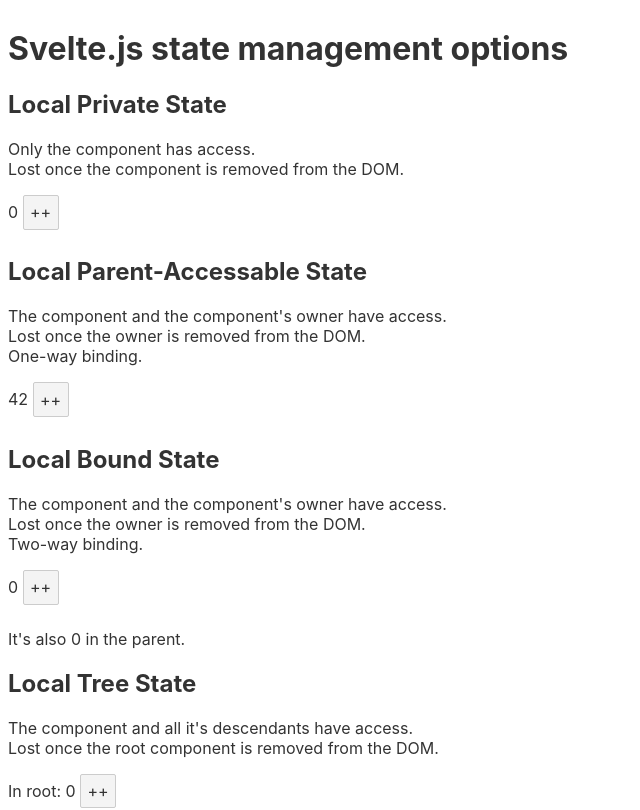
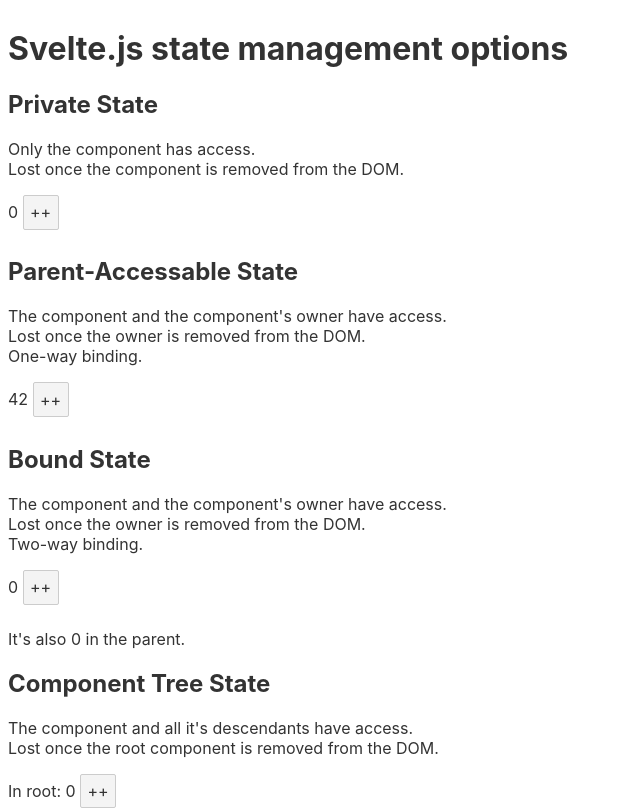
Before and after one commit to joshnuss/svelte-state-examples, a Svelte app: page / in a window 1280 px wide. Shown: the top 810 px of the page, without its empty margins (0-640 px from the left). Built offline with nearby package versions, Linux system fonts and the light colour scheme.

Commit message:
Clean up titles

```diff
--- a/src/App.svelte
+++ b/src/App.svelte
@@ -11,26 +11,26 @@
 <main>
   <h1>Svelte.js state management options</h1>
   <section>
-    <h2>Local Private State</h2>
+    <h2>Private State</h2>
     <p>Only the component has access.<br>Lost once the component is removed from the DOM.</p>
     <LocalPrivateState/>
   </section>
 
   <section>
-    <h2>Local Parent-Accessable State</h2>
+    <h2>Parent-Accessable State</h2>
     <p>The component and the component's owner have access.<br>Lost once the owner is removed from the DOM. <br>One-way binding.</p>
     <LocalPublicState value={42}/>
   </section>
 
   <section>
-    <h2>Local Bound State</h2>
+    <h2>Bound State</h2>
     <p>The component and the component's owner have access.<br>Lost once the owner is removed from the DOM. <br>Two-way binding.</p>
     <LocalPublicState bind:value={boundValue}/>
     <p>It's also {boundValue} in the parent.</p>
   </section>
 
   <section>
-    <h2>Local Tree State</h2>
+    <h2>Component Tree State</h2>
     <p>The component and all it's descendants have access.<br>Lost once the root component is removed from the DOM.</p>
     <LocalTreeState/>
   </section>
```
